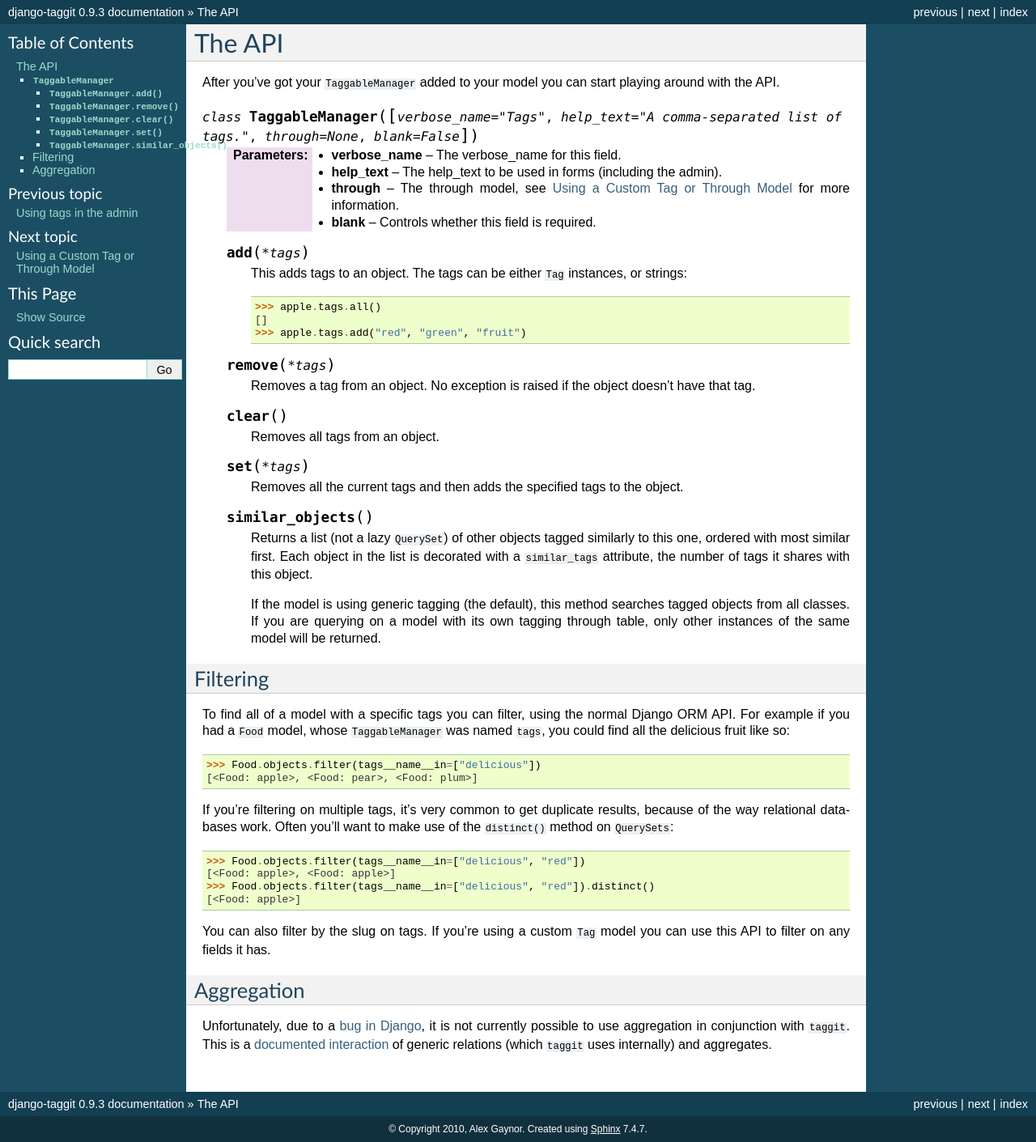
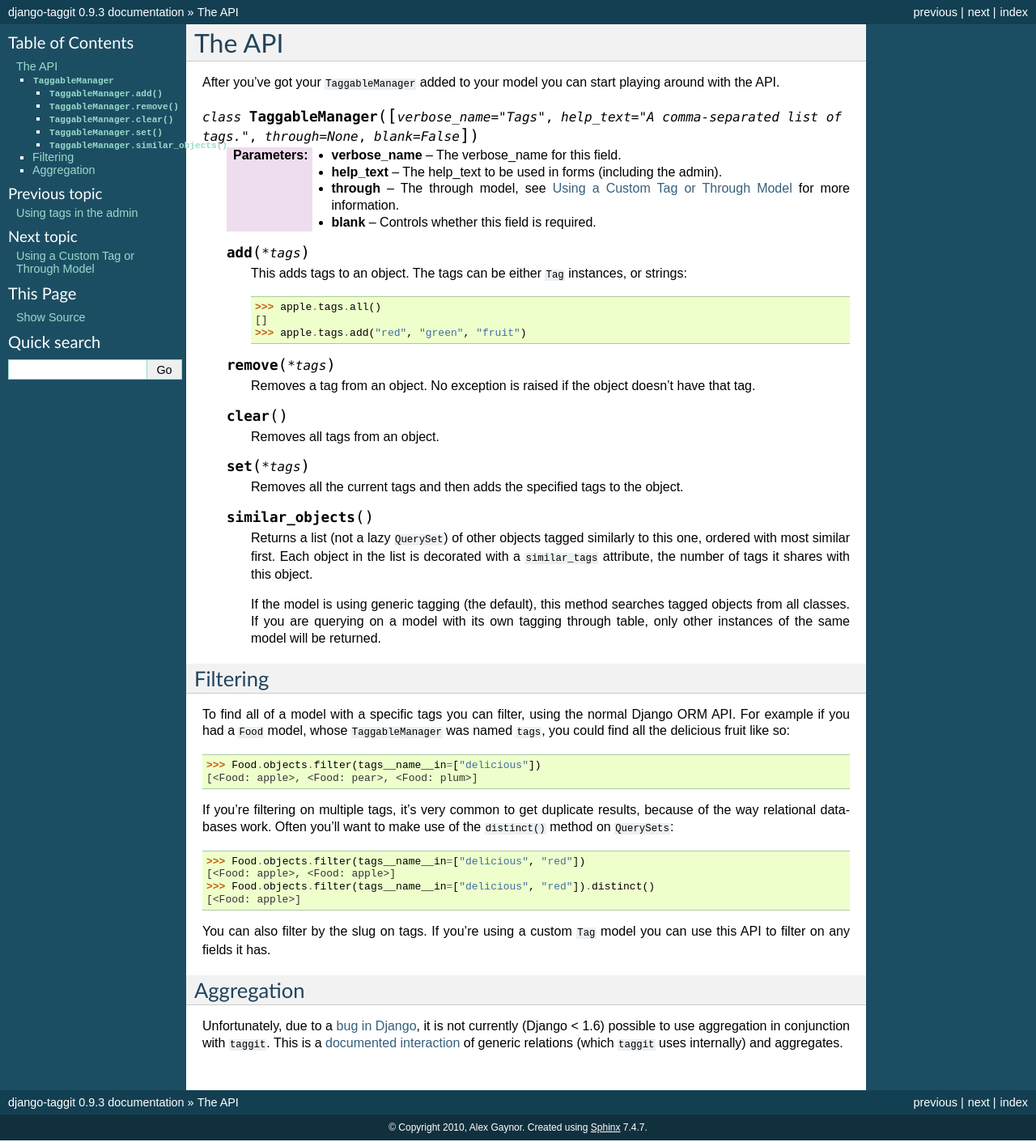
Before and after one commit to jazzband/django-taggit, a Sphinx documentation site: the page built from docs/api.txt, in a window 1280 px wide. Shown: the whole page at 81% size. Built offline with Sphinx 7.4.7, drawn with Linux system fonts in a browser that asks for light colours.

Commit message:
Updated docs to reflect the state of "currently", fixes #39.

```diff
--- a/docs/api.txt
+++ b/docs/api.txt
@@ -83,6 +83,6 @@
 
 Unfortunately, due to a
 `bug in Django <http://code.djangoproject.com/ticket/10870>`_, it is not
-currently possible to use aggregation in conjunction with ``taggit``.  This is
+currently (Django < 1.6) possible to use aggregation in conjunction with ``taggit``.  This is
 a `documented interaction <http://docs.djangoproject.com/en/dev/ref/contrib/contenttypes/#generic-relations-and-aggregation>`_
 of generic relations (which ``taggit`` uses internally) and aggregates.
```
